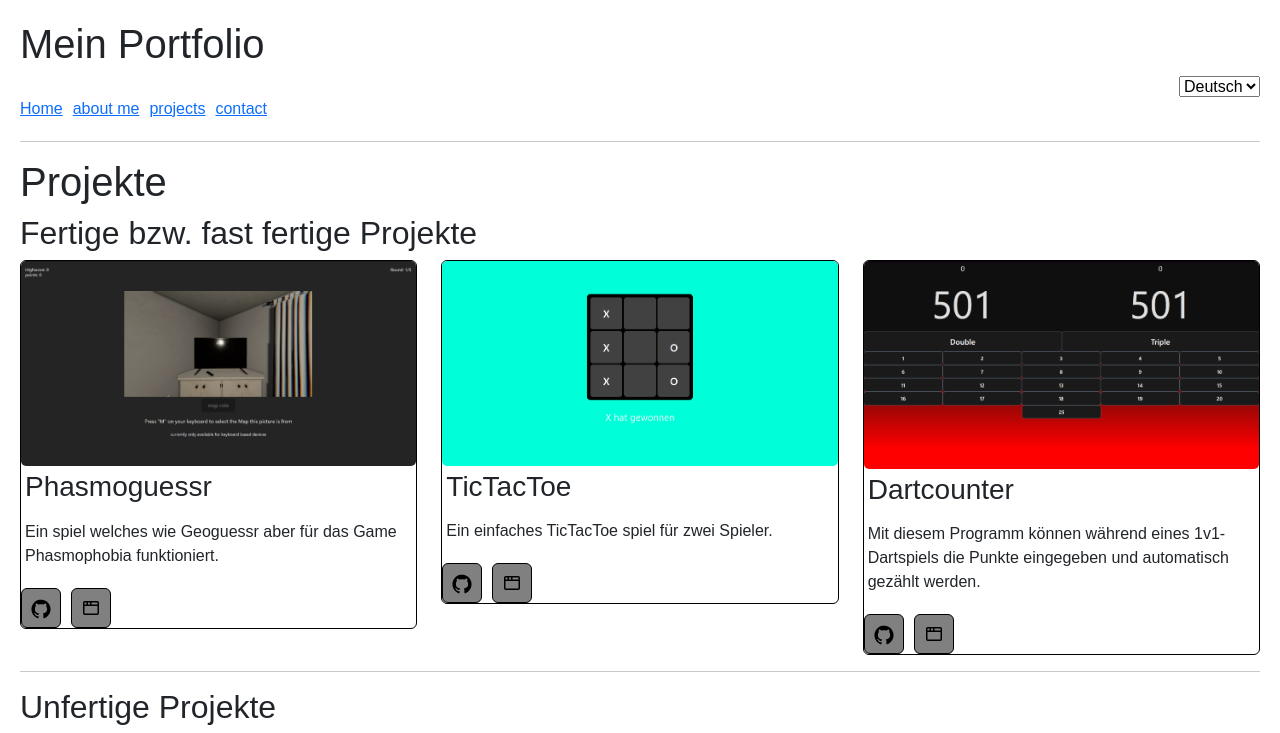
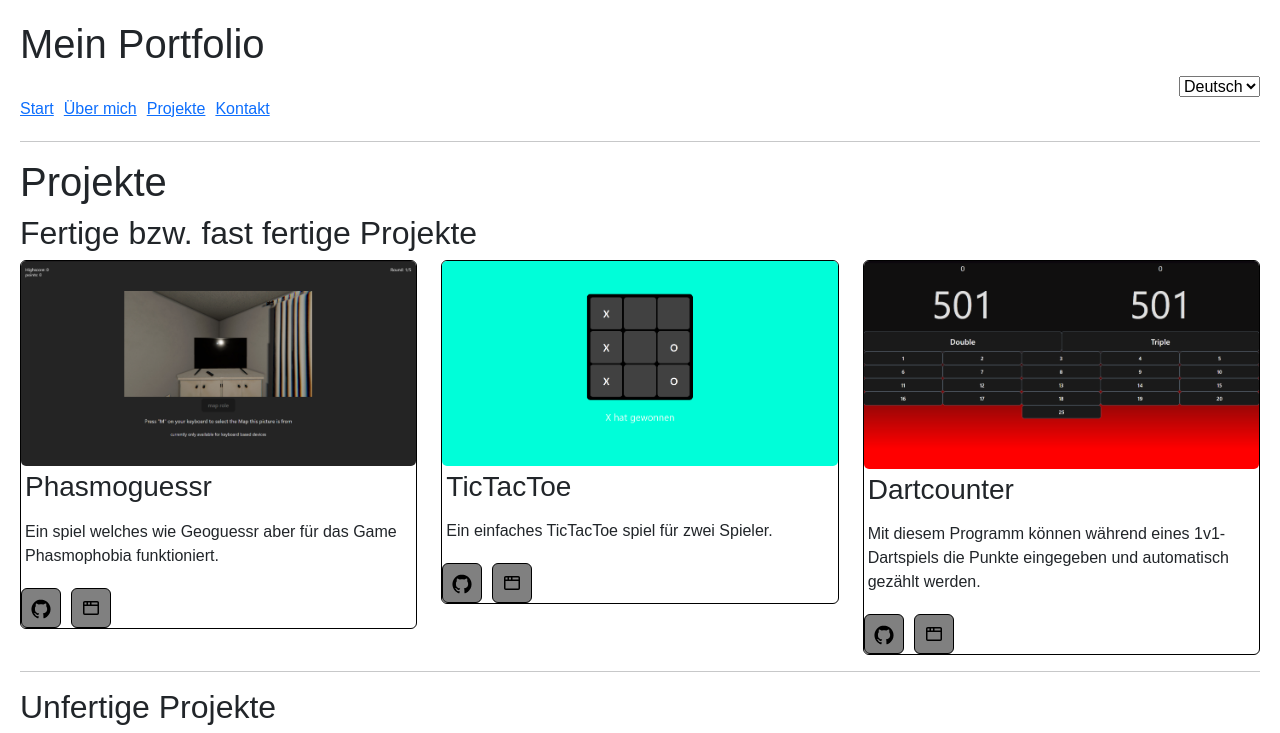
Before and after one commit to LenasStaedeli/Portfolio, a React app: page /#/projects in a window 1280 px wide. Shown: the top 733 px of the page. Built offline with nearby package versions, Linux system fonts and the light colour scheme; the HTML template or start-up script is replaced by a standard one.

Commit message:
feature: add translation && fix navbar styling

```diff
--- a/src/App.jsx
+++ b/src/App.jsx
@@ -9,13 +9,15 @@ import languages from "./languages/languages.json"
 
 function App() {
     const [language, setLanguage] = useState("Deutsch")
-    const langjson = languages
+    let langjson = languages
+    const location = "app"
+    console.log(langjson, language, location )
 
     return (
         <>
             <HashRouter id={"Router"}>
-                <div style={{padding: "20px", fontFamily: "Arial, sans-serif", vh: 100, vw: 100 }} >
-                    <h1 id={"title"}>{langjson[language]["1"]}</h1>
+                <div style={{padding: "20px", fontFamily: "Arial, sans-serif", height: "100vh", width: "100vw" }} >
+                    <h1 id={"title"}>{langjson[language][location]["1"]}</h1>
                     <div id={"dropdownlang"}>
                         <select onChange={event => setLanguage(event.target.value)}>
                             <option value={"Deutsch"}>Deutsch</option>
@@ -23,19 +25,19 @@ function App() {
                         </select>
                     </div>
                     <nav style={{marginBottom: "20px"}} >
-                        <Link to="/" style={{marginRight: "10px"}}>Home</Link>
-                        <Link to="/aboutme" style={{marginRight: "10px"}}>about me</Link>
-                        <Link to="/projects" style={{marginRight: "10px"}}>projects</Link>
-                        <Link to="/contact">contact</Link>
+                        <Link to="/" style={{marginRight: "10px"}}>{langjson[language][location]["2"]}</Link>
+                        <Link to="/aboutme" style={{marginRight: "10px"}}>{langjson[language][location]["3"]}</Link>
+                        <Link to="/projects" style={{marginRight: "10px"}}>{langjson[language][location]["4"]}</Link>
+                        <Link to="/contact">{langjson[language][location]["5"]}</Link>
                     </nav>
 
                     <hr/>
 
                     <Routes>
-                        <Route path="/" element={<Homepage/>}/>
-                        <Route path="/aboutme" element={<Abaout_me/>}/>
-                        <Route path="/projects" element={<Projects/>}/>
-                        <Route path="/contact" element={<Contact/>}/>
+                        <Route path="/" element={<Homepage langjson={langjson} language={language} setLanguage={setLanguage}/>}/>
+                        <Route path="/aboutme" element={<Abaout_me langjson={langjson} language={language} setLanguage={setLanguage}/>}/>
+                        <Route path="/projects" element={<Projects langjson={langjson} language={language} setLanguage={setLanguage}/>}/>
+                        <Route path="/contact" element={<Contact langjson={langjson} language={language} setLanguage={setLanguage}/>}/>
                     </Routes>
                 </div>
             </HashRouter>
--- a/src/languages/languages.json
+++ b/src/languages/languages.json
@@ -1,8 +1,63 @@
 {
   "Deutsch": {
-    "1": "Mein Portfolio"
+    "app": {
+      "1": "Mein Portfolio",
+      "2": "Start",
+      "3": "Über mich",
+      "4": "Projekte",
+      "5": "Kontakt"
+    },
+    "aboutme": {
+
+    },
+    "projects": {
+      "1": "Projekte",
+      "2": "Fertige bzw. fast fertige Projekte",
+      "3": "Ein spiel welches wie Geoguessr aber für das Game Phasmophobia funktioniert.",
+      "4": "Ein einfaches TicTacToe spiel für zwei Spieler.",
+      "5": "Mit diesem Programm können während eines 1v1-Dartspiels die Punkte eingegeben und automatisch gezählt werden.",
+      "6": "Unfertige Projekte",
+      "7": "Wenn man dieses projekt zweimal öffnet, verbinden die Mittelpunkte der beiden Seiten sich mit einer Linie.",
+      "8": "",
+      "9": "",
+      "10": "",
+      "11": "",
+      "12": "",
+      "13": "",
+      "14": "",
+      "15": "",
+      "16": "",
+      "17": "",
+      "18": "",
+      "19": "",
+      "20": ""
+    },
+    "contact": {
+
+    }
   },
   "Englisch": {
-    "1": "My portfolio"
+    "app": {
+      "1": "My portfolio",
+      "2": "Home",
+      "3": "about me",
+      "4": "Projects",
+      "5": "Contact"
+    },
+    "aboutme": {
+
+    },
+    "projects": {
+      "1": "Projects",
+      "2": "Completed or nearly completed projects",
+      "3": "A game that works like Geoguesser but for the game Phasmophobia.",
+      "4": "A simple Tic-Tac-Toe game for two players.",
+      "5": "This program allows you to enter scores and have them tallied automatically during a one-on-one darts match.",
+      "6": "Unfinished projects",
+      "7": "If you open this project twice, the centers of the two sides are connected by a line."
+    },
+    "contact": {
+
+    }
   }
 }
--- a/src/pages/Homepage.jsx
+++ b/src/pages/Homepage.jsx
@@ -1,4 +1,6 @@
 export default function Homepage(){
+    const location = "home"
+
     return(
         <>
 
--- a/src/pages/Projects.jsx
+++ b/src/pages/Projects.jsx
@@ -1,12 +1,15 @@
 import {href} from "react-router-dom";
 
-export default function Projects(){
+
+export default function Projects({langjson, language}){
+    const location = "projects"
+    console.log(langjson, language, location )
         return (
             <div>
-                <h1>Projekte</h1>
+                <h1>{langjson[language][location]["1"]}</h1>
                 <section>
                     <header>
-                        <h2>Fertige bzw. fast fertige Projekte</h2>
+                        <h2>{langjson[language][location]["2"]}</h2>
                     </header>
 
                     <div className={"row"}>
@@ -18,8 +21,7 @@ export default function Projects(){
                                     style={{width: "100%", borderRadius: "5px"}}
                                 />
                                 <h3 style={{padding: "4px"}}>Phasmoguessr</h3>
-                                <p style={{padding: "4px"}}>Ein spiel welches wie Geoguessr aber für das Game
-                                    Phasmophobia funktioniert.</p>
+                                <p style={{padding: "4px"}}>{langjson[language][location]["3"]}</p>
                                 <div style={{display: "flex", gap: "10px", marginTop: "10px"}}>
                                     <a href={"https://github.com/LenasStaedeli/phasmoguesser"}>
                                         <button
@@ -75,7 +77,7 @@ export default function Projects(){
                                     style={{width: "100%", borderRadius: "5px"}}
                                 />
                                 <h3 style={{padding: "4px"}}>TicTacToe</h3>
-                                <p style={{padding: "4px"}}>Ein einfaches TicTacToe spiel für zwei Spieler.</p>
+                                <p style={{padding: "4px"}}>{langjson[language][location]["4"]}</p>
                                 <div style={{display: "flex", gap: "10px", marginTop: "10px"}}>
                                     <a href={"https://github.com/LenasStaedeli/tictactoe"}>
                                         <button
@@ -131,8 +133,7 @@ export default function Projects(){
                                     style={{width: "100%", borderRadius: "5px"}}
                                 />
                                 <h3 style={{padding: "4px"}}>Dartcounter</h3>
-                                <p style={{padding: "4px"}}>Mit diesem Programm können während eines 1v1-Dartspiels die
-                                    Punkte eingegeben und automatisch gezählt werden.</p>
+                                <p style={{padding: "4px"}}>{langjson[language][location]["5"]}</p>
                                 <div style={{display: "flex", gap: "10px", marginTop: "10px"}}>
                                     <a href={"https://github.com/LenasStaedeli/Dartcounter-with-react"}>
                                         <button
@@ -183,7 +184,7 @@ export default function Projects(){
                     </div>
                 </section>
                 <hr/>
-                <h2>Unfertige Projekte</h2>
+                <h2>{langjson[language][location]["6"]}</h2>
                 <section>
                     <div>
                         <aside className={"col-md-4 col-12"}>
@@ -194,8 +195,7 @@ export default function Projects(){
                                     style={{width: "100%", borderRadius: "5px"}}
                                 />
                                 <h3 style={{padding: "4px"}}>Connecting-Lines</h3>
-                                <p style={{padding: "4px"}}>Wenn man dieses projekt zweimal öffnet, verbinden die
-                                    Mittelpunkte der beiden Seiten sich mit einer Linie.</p>
+                                <p style={{padding: "4px"}}>{langjson[language][location]["7"]}</p>
                                 <div style={{display: "flex", gap: "10px", marginTop: "10px"}}>
                                     <a href={"https://github.com/LenasStaedeli/connectinglines"}>
                                         <button
--- a/src/pages/abaout_me.jsx
+++ b/src/pages/abaout_me.jsx
@@ -1,4 +1,6 @@
 export default function Abaout_me(){
+    const location = "aboutme"
+
     return(
         <>
 
--- a/src/pages/contact.jsx
+++ b/src/pages/contact.jsx
@@ -1,4 +1,5 @@
 export default function Contact(){
+    const location = "contact"
     return(
         <>
 
```
